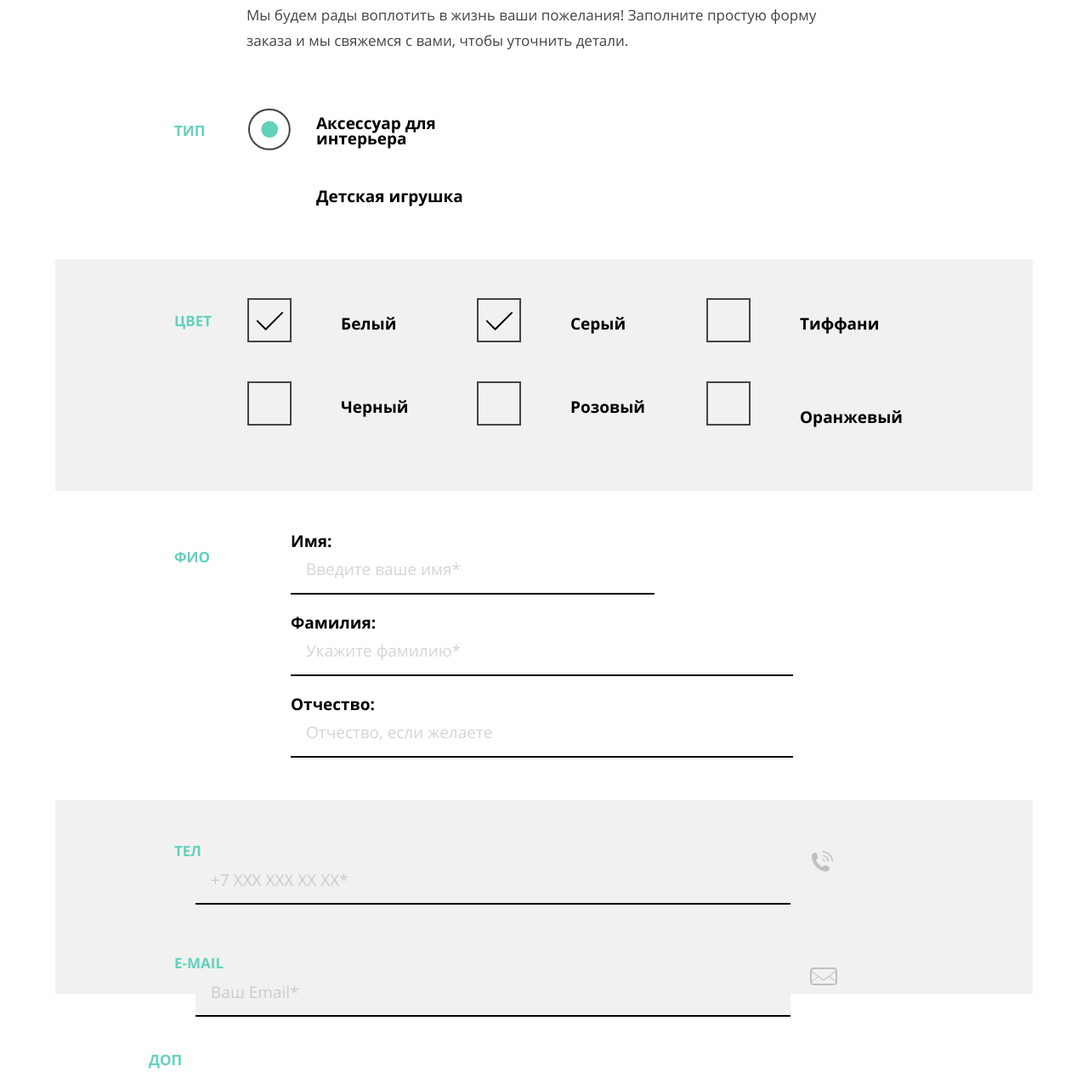
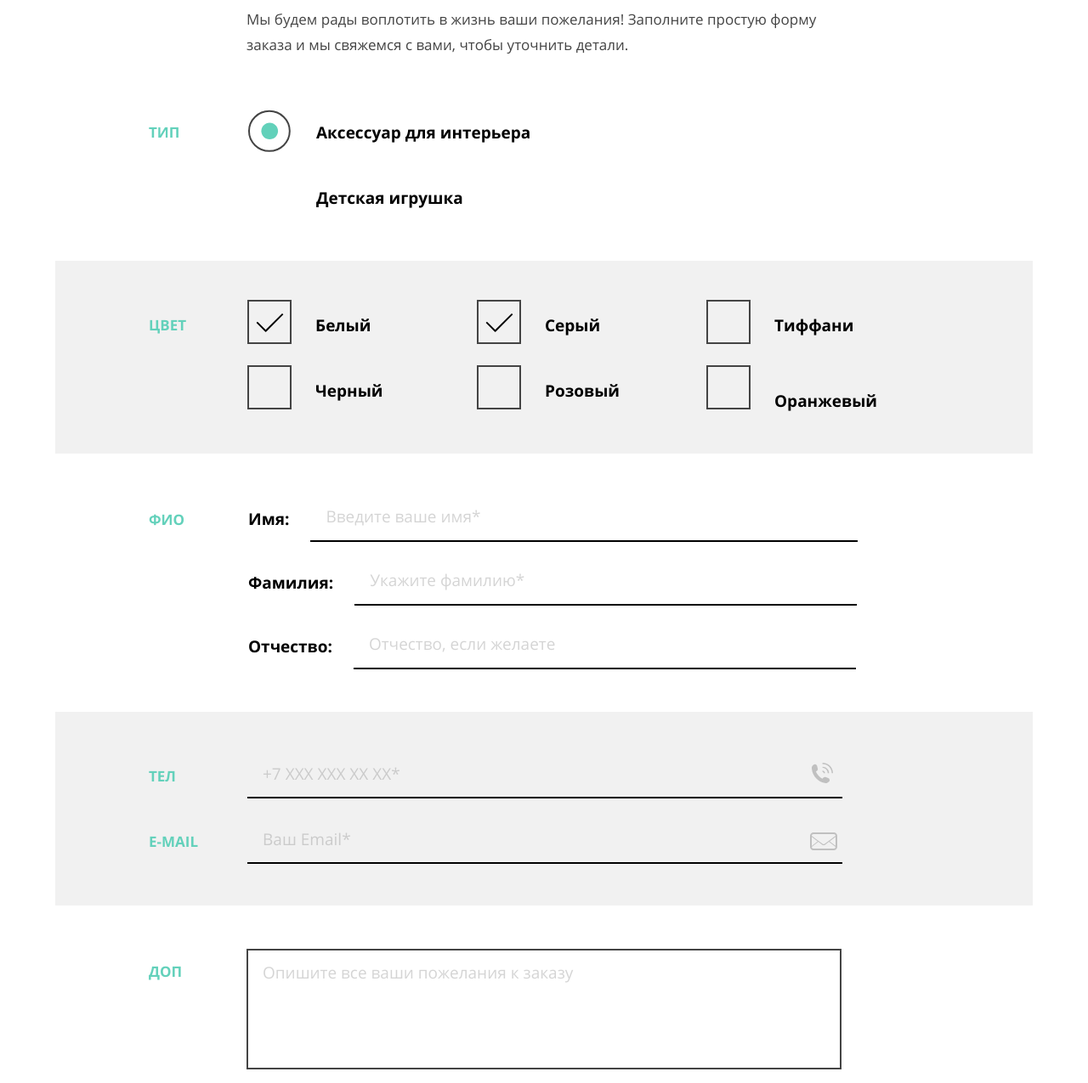
Before and after one commit to htmlacademy-adaptive/2152791-mishka-28, a website: page source/form.html in a window 1280 px wide. Shown: the part 452-1727 px from the top of the page at 85% size. Drawn offline with nearby package versions, Linux system fonts and the light colour scheme; files that its build step writes are made by us from their sources.

Commit message:
Add form style tablet & desktop

```diff
--- a/source/less/blocks/form/order.less
+++ b/source/less/blocks/form/order.less
@@ -34,7 +34,7 @@
   @media (min-width: @desktop-width) {
     font-size: 53px;
     line-height: 57px;
-    margin-top: 33px;
+    margin-top: 38px;
     margin-bottom: 79px;
   }
 }
@@ -45,7 +45,7 @@
   @media (min-width: @tablet-width) {
     display: block;
     position: absolute;
-    top: 140px;
+    top: 148px;
     left: 0;
   }
 
@@ -79,7 +79,7 @@
   @media (min-width: @tablet-width) {
     font-size: 17px;
     line-height: 30px;
-    margin-top: 74px;
+    margin-top: 71px;
     margin-bottom: 63px;
     margin-left: 50px;
     width: 668px;
@@ -87,7 +87,7 @@
 
   @media (min-width: @desktop-width) {
     margin-top: 135px;
-    margin-bottom: 63px;
+    margin-bottom: 60px;
     margin-left: 225px;
     width: 702px;
   }
@@ -128,8 +128,9 @@
   @media (min-width: @tablet-width) {
     font-size: 17px;
     line-height: 16px;
-    margin-top: 15px;
+    margin-top: 18px;
     margin-bottom: 0;
+    margin-left: 0;
   }
 
   @media (min-width: @desktop-width) {
@@ -224,6 +225,7 @@
     line-height: 18px;
     padding-left: 61px;
     margin-left: 50px;
+    width: auto;
   }
 }
 
@@ -270,9 +272,9 @@
     grid-template-columns: 66px 250px 250px;
     padding-left: 50px;
     padding-top: 50px;
-    padding-bottom: 50px;
+    padding-bottom: 25px;
     padding-right: 30px;
-    row-gap: 23px;
+    row-gap: 2px;
     column-gap: 72px;
     background-color: #f1f1f1;
   }
@@ -329,8 +331,9 @@
   @media (min-width: @tablet-width) {
     font-size: 17px;
     line-height: 16px;
-    margin-top: 15px;
+    margin-top: 18px;
     margin-bottom: 0;
+    margin-left: 0;
   }
 }
 
@@ -443,7 +446,7 @@
   @media (min-width: @tablet-width) {
     font-size: 19px;
     line-height: 18px;
-    padding-left: 110px;
+    padding-left: 80px;
   }
 }
 
@@ -465,7 +468,8 @@
     padding-top: 55px;
     padding-left: 110px;
     padding-bottom: 50px;
-    row-gap: 29px;
+    row-gap: 26px;
+    column-gap: 22px;
   }
 }
 
@@ -485,6 +489,7 @@
     line-height: 16px;
     margin-top: 18px;
     margin-bottom: 0;
+    margin-left: 0;
   }
 
   @media (min-width: @desktop-width) {
@@ -514,6 +519,8 @@
   position: relative;
 
   @media (min-width: @tablet-width) {
+    flex-direction: row;
+    align-items: center;
     margin-left: 25px;
     grid-column-start: 2;
     grid-column-end: 2;
@@ -592,6 +599,10 @@
   @media (min-width: @tablet-width) {
     width: 410px;
   }
+
+  @media (min-width: @desktop-width) {
+    width: 626px;
+  }
 }
 
 .requisites__wrapp-field--surname {
@@ -637,7 +648,7 @@
     min-height: 228px;
     padding-top: 47px;
     padding-left: 50px;
-    padding-bottom: 50px;
+    padding-bottom: 0;
     box-sizing: border-box;
   }
 
@@ -653,11 +664,15 @@
   display: flex;
   flex-direction: column;
   position: relative;
+
+  @media (min-width: @tablet-width) {
+    flex-direction: row;
+  }
 }
 
 .requisites-add__wrapp:first-child {
   @media (min-width: @tablet-width) {
-    margin-bottom: 24px;
+    margin-bottom: -10px;
   }
 }
 
@@ -676,6 +691,12 @@
     font-size: 17px;
     line-height: 16px;
     width: 61px;
+    margin-top: 20px;
+    margin-left: 0;
+  }
+
+  @media (min-width: @desktop-width) {
+    margin-top: 18px;
   }
 }
 
@@ -892,12 +913,13 @@
   }
 
   @media (min-width: @tablet-width) {
+    position: relative;
     box-sizing: border-box;
     width: 501px;
-    height: 144px;
-    margin-bottom: -8px;
+    height: 140px;
+    margin-bottom: -2px;
     margin-left: 217px;
-    top: -60px;
+    top: -56px;
   }
 
   @media (min-width: @desktop-width) {
@@ -905,7 +927,7 @@
     height: 142px;
     margin-bottom: -9px;
     margin-left: 225px;
-    top: -59px;
+    top: -57px;
   }
 }
 
```
